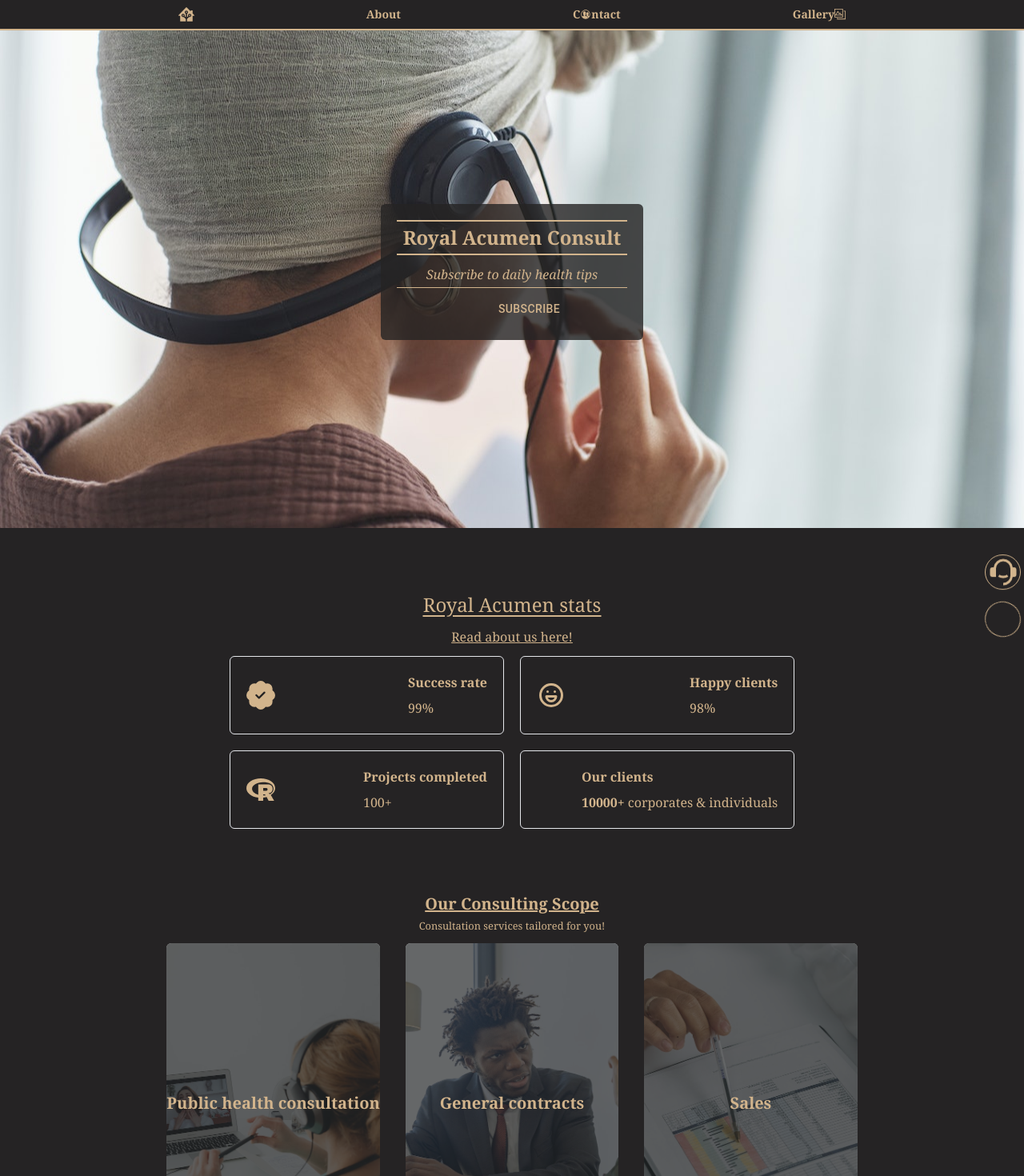
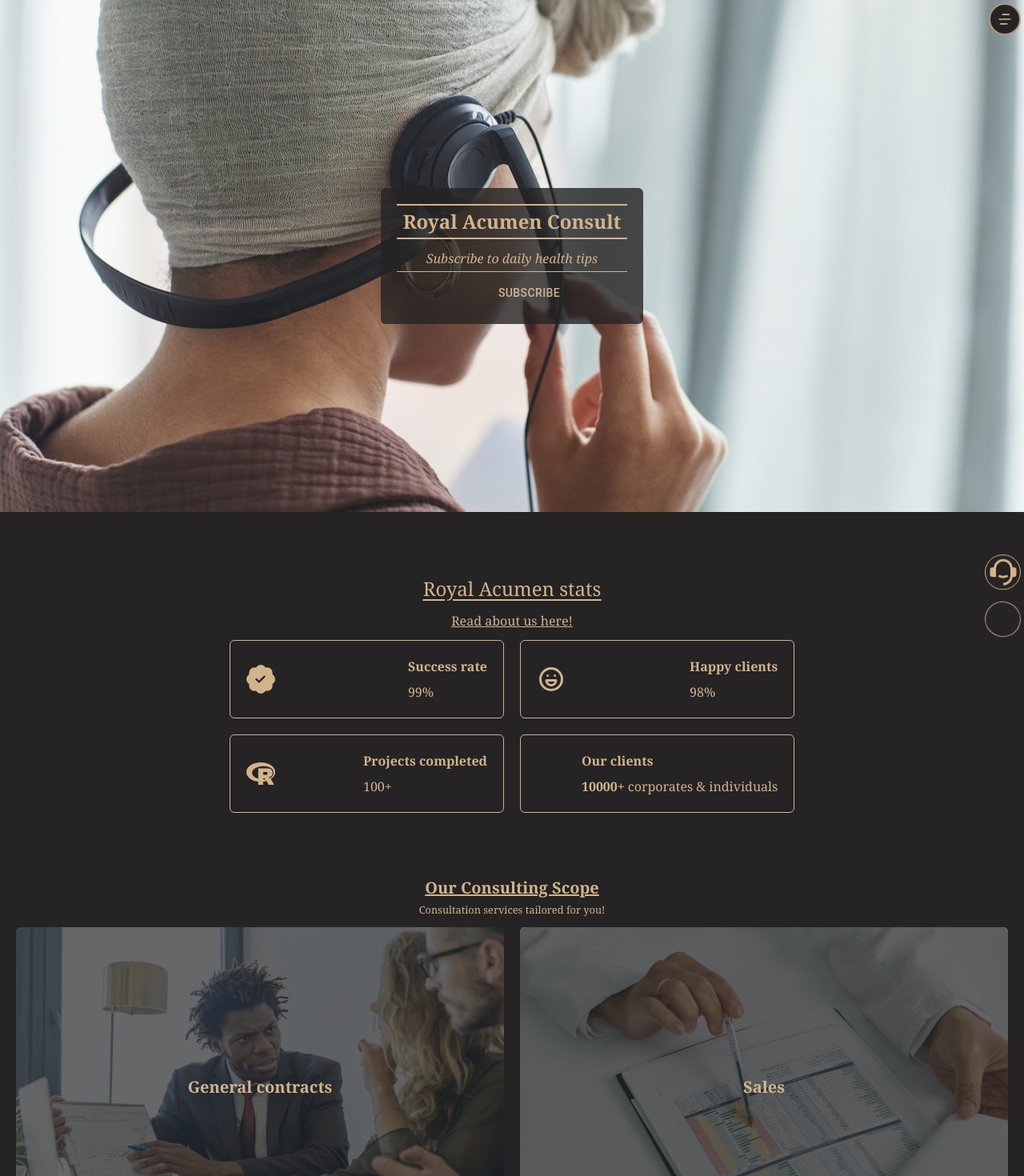
Before and after one commit to Theaceemperor/royal_acumen_consult, a Next.js app: page / in a window 1280 px wide. Shown: the top 1470 px of the page at 80% size. Built offline with nearby package versions, Linux system fonts and the light colour scheme; some icons are missing.

Commit message:
changed navbar to popup

```diff
--- a/components/NavBar.js
+++ b/components/NavBar.js
@@ -1,13 +1,9 @@
-
-import Link from "next/link";
 import React from "react";
 import * as yup from 'yup';
-import { SiHomeassistant } from 'react-icons/si';
-import { TfiGallery } from 'react-icons/tfi';
-import { IoIosContacts } from 'react-icons/io';
-import { Alert, Button } from "@mui/material";
+import { Button } from "@mui/material";
 import { useFormik } from "formik";
 import { SubscribeAlert } from "./alert";
+import PositionedMenu from "./navPopper";
 
 const validationRules = yup.object().shape({
     email:yup.string().required('Please enter your email address!'),
@@ -38,30 +34,12 @@ export default function NavigationBar() {
 
     return (
         <section>
-            <nav className="top-0 left-0 right-0 fixed z-40 bg-[#252324] text-[tan] p-2 border-b-2 border-[tan]">
-                <ul className="flex flex-row font-bold items-center justify-evenly text-sm">
-                    <li><Link href={"/"}><SiHomeassistant className="text-xl"/></Link></li>
-                    <li><Link
-                    href={"/about"}
-                    >About</Link></li>
-                    <li>
-                        <Link
-                        href={"/contact"}
-                        className="flex items-center">C<IoIosContacts />ntact
-                        </Link>
-                    </li>
-                    <li>
-                        <Link
-                        href={"/gallery"}
-                        className="flex items-center">Gallery <TfiGallery />
-                        </Link>
-                    </li>
-                </ul>
-            </nav>
+                <PositionedMenu />
             <article
-                className="bg-[url('/images/13.jpg')] bg-cover bg-center px-2 sm:p-0 h-[70vh] md:h-[80vh] lg:h-[80vh] flex items-center justify-center my-5">
+                className="bg-[url('/images/13.jpg')] bg-cover bg-center px-2 sm:p-0 h-[70vh] md:h-[80vh] lg:h-[80vh] flex items-center justify-center mb-5">
 
                 <form onSubmit={handleSubmit}
+                id="subscribe"
                 className='flex flex-col items-center justify-center text-center gap-1 sm:gap-2 bg-[#252324]/80 text-[tan] p-3 sm:p-5 rounded-md'>
                     <h1 className='text-xl sm:text-2xl font-bold border-y-2 border-[tan] py-1 px-2 rounded-lg sm:rounded-[0]'>Royal Acumen Consult</h1>
                     <input
--- a/components/acumenPercent.js
+++ b/components/acumenPercent.js
@@ -9,28 +9,28 @@ export function HappyClients() {
     return (
         <>
             <section id="stats" className="flex flex-col sm:grid sm:grid-cols-2 gap-5">
-                <div className="p-5 flex items-center justify-between gap-5 border boorder-[tan] text-[tan] rounded-md">
+                <div className="p-5 flex items-center justify-between gap-5 border border-[tan] text-[tan] rounded-md">
                     <BsFillPatchCheckFill className="text-4xl text-[tan]" />
                     <aside className="flex flex-col gap-2">
                         <strong className="font-bold">Success rate</strong>
                         <p>99%</p>
                     </aside>
                 </div>
-                <div className="p-5 flex items-center justify-between gap-5 border boorder-[tan] text-[tan] rounded-md">
+                <div className="p-5 flex items-center justify-between gap-5 border border-[tan] text-[tan] rounded-md">
                     <TbMoodHappy className="text-4xl text-[tan]" />
                     <aside className="flex flex-col gap-2">
                         <strong className="font-bold">Happy clients</strong>
                         <p>98%</p>
                     </aside>
                 </div>
-                <div className="p-5 flex items-center justify-between gap-5 border boorder-[tan] text-[tan] rounded-md">
+                <div className="p-5 flex items-center justify-between gap-5 border border-[tan] text-[tan] rounded-md">
                     <FaRProject className="text-4xl text-[tan]" />
                     <aside className="flex flex-col gap-2">
                         <strong className="font-bold">Projects completed</strong>
                         <p>100+</p>
                     </aside>
                 </div>
-                <div className="p-5 flex items-center justify-between gap-5 border boorder-[tan] text-[tan] rounded-md">
+                <div className="p-5 flex items-center justify-between gap-5 border border-[tan] text-[tan] rounded-md">
                     <FaPersonCircleCheck className="text-4xl text-[tan]" />
                     <aside className="flex flex-col gap-2">
                         <strong className="font-bold">Our clients</strong>
--- a/components/footer.js
+++ b/components/footer.js
@@ -8,8 +8,8 @@ export default function() {
     return (
         <>
             <section id="footer" className='bottom-0 left-0 right-0 p-1 my-5 mx-2 rounded-md bg-[#252324] text-[tan] border-y-2 border-[tan]'>
-                <div className='flex flex-col gap-2 items-center justify-center text-center'>
-                    <h3 className='underline decoration-[tan]'>What we do!</h3>
+                <div className='flex flex-col gap-2 items-center justify-center'>
+                    <h5 className='underline decoration-[tan] text-center'>What we do!</h5>
                     <p>We offer top-notch public health consultation, general contracts and sales. Feel free to contact us if you have questions regarding a service</p>
                     <ul className='flex flex-row justify-around items-center text-sm gap-5 sm:text-lg'>
                     <li><Link href={"/contact#footer"}>© 2023 Royal Acumen</Link></li>
--- /dev/null
+++ b/components/navPopper.js
@@ -0,0 +1,59 @@
+import React from 'react';
+import Menu from '@mui/material/Menu';
+import MenuItem from '@mui/material/MenuItem';
+import { RiMenu4Line, RiNotification2Fill } from 'react-icons/ri';
+import { SiHomeassistant } from 'react-icons/si';
+import Link from 'next/link';
+import { IoIosContacts, IoMdStats } from 'react-icons/io';
+import { TfiGallery } from 'react-icons/tfi';
+import MenuListComposition from './popper';
+
+export default function PositionedMenu() {
+  const [anchorEl, setAnchorEl] = React.useState(null);
+  const open = Boolean(anchorEl);
+  const handleClick = (event) => {
+    setAnchorEl(event.currentTarget);
+  };
+  const handleClose = () => {
+    setAnchorEl(null);
+  };
+
+  return (
+    <div className='top-0 right-0 fixed z-40 bg-[#252324] text-[tan] p-2 border-2 border-[tan]/80 m-1 rounded-full'>
+      <RiMenu4Line className='font-bold text-xl'
+        id="demo-positioned-button"
+        aria-controls={open ? 'demo-positioned-menu' : undefined}
+        aria-haspopup="true"
+        aria-expanded={open ? 'true' : undefined}
+        onClick={handleClick}
+      />
+      <Menu
+        id="demo-positioned-menu"
+        aria-labelledby="demo-positioned-button"
+        anchorEl={anchorEl}
+        open={open}
+        onClose={handleClose}
+        anchorOrigin={{
+          vertical: 'top',
+          horizontal: 'left',
+        }}
+        transformOrigin={{
+          vertical: 'top',
+          horizontal: 'left',
+        }}
+      >
+        <article
+        style={{
+            color: '#252324'
+        }}>
+        <MenuItem><Link href={"/"}><SiHomeassistant className="text-xl"/></Link></MenuItem>
+        <MenuItem><Link href={"/about#about"}>About</Link></MenuItem>
+        <MenuItem><MenuListComposition /></MenuItem>
+        <MenuItem><Link href={"/#stats"} className="flex items-center">Acumen <IoMdStats /></Link></MenuItem>
+        <MenuItem><Link href={"/contact#contact-us"} className="flex items-center">C<IoIosContacts />ntact</Link></MenuItem>
+        <MenuItem><Link href={"#subscribe"} className="flex items-center gap-1">Subscribe <RiNotification2Fill /></Link></MenuItem>
+        </article>
+      </Menu>
+    </div>
+  );
+}
--- /dev/null
+++ b/components/popper.js
@@ -0,0 +1,53 @@
+import React from 'react';
+import Menu from '@mui/material/Menu';
+import Link from 'next/link';
+import { FaServicestack } from 'react-icons/fa6';
+
+export default function PositionedMenu() {
+  const [anchorEl, setAnchorEl] = React.useState(null);
+  const open = Boolean(anchorEl);
+  const handleClick = (event) => {
+    setAnchorEl(event.currentTarget);
+  };
+  const handleClose = () => {
+    setAnchorEl(null);
+  };
+
+  return (
+    <div className='z-50'>
+      <button className='flex gap-1 items-center'
+        id="demo-positioned-button"
+        aria-controls={open ? 'demo-positioned-menu' : undefined}
+        aria-haspopup="true"
+        aria-expanded={open ? 'true' : undefined}
+        onClick={handleClick}
+      >Services <FaServicestack /></button>
+      <Menu
+        id="demo-positioned-menu"
+        aria-labelledby="demo-positioned-button"
+        anchorEl={anchorEl}
+        open={open}
+        onClose={handleClose}
+        anchorOrigin={{
+          vertical: 'top',
+          horizontal: 'left',
+        }}
+        transformOrigin={{
+          vertical: 'top',
+          horizontal: 'left',
+        }}
+      >
+        <blockquote
+        style={{
+            color: '#252324', paddingLeft: '3px', paddingRight: '3px'
+        }}>
+        <ul className='p-2 flex flex-col gap-2'>
+          <li className='hover:bg-[rgb(37,35,36)] hover:text-[tan] hover:underline hover:p-1 rounded-md'><Link href={"#service"}>General contracts</Link></li>
+          <li className='hover:bg-[#252324] hover:text-[tan] hover:underline hover:p-1 rounded-md'><Link href={"#service"}>Sales</Link></li>
+          <li className='hover:bg-[#252324] hover:text-[tan] hover:underline hover:p-1 rounded-md'><Link href={"#cta"} className="flex items-center">Book here</Link></li>
+        </ul>
+        </blockquote>
+      </Menu>
+    </div>
+  );
+}
--- a/components/servicerow.js
+++ b/components/servicerow.js
@@ -3,7 +3,7 @@ import Link from "next/link";
 export default function ServiceRow({link,text,imageClass}) {
 
     return (
-      <section className='h-[40vh] lg:h-[50vh] hover:border border-[tan] w-full hover:shadow-sm shadow-[tan] rounded-md'>
+      <section className='h-[40vh] lg:h-[50vh] hover:border border-[tan] w-[100%] hover:shadow-sm shadow-[tan] rounded-md'>
         <div className={`rounded-md ${imageClass}`}>
           <div className=' h-full bg-[#26282A]/70 flex justify-center items-center text-center text-[tan] rounded-md font-bold text-lg'>
             <h3 className="text-xl hover:underline">
--- a/components/services.js
+++ b/components/services.js
@@ -5,9 +5,8 @@ import Link from "next/link";
 
 export default function Services() {
     const [ services,setServices ] = React.useState([
-        { id: 1, link: "#", text: "Public health consultation", imageName: "bg-[url('/images/8.jpg')] bg-cover bg-center h-full" },
-        { id: 2, link: "#", text: "General contracts", imageName: "bg-[url('/images/3.jpg')] bg-cover bg-center h-full" },
-        { id: 3, link: "#", text: "Sales", imageName: "bg-[url('/images/11.jpg')] bg-cover bg-center h-full" },
+        { id: 'general-contracts', link: "#general-contracts", text: "General contracts", imageName: "bg-[url('/images/3.jpg')] bg-cover bg-center h-full" },
+        { id: 'sales', link: "#sales", text: "Sales", imageName: "bg-[url('/images/11.jpg')] bg-cover bg-center h-full" },
       ]);
 
     return (
@@ -18,7 +17,7 @@ export default function Services() {
                 </Link>
                 <small>Consultation services tailored for you!</small>
             </blockquote>
-            <div className='flex flex-col md:grid md:grid-cols-2 lg:grid lg:grid-cols-3 justify-center items-center  gap-5 sm:gap-8'>
+            <div className='flex flex-col sm:flex-row gap-5 items-center justify-center px-2 w-full sm:px-5'>
             {
                 services.map((item) => (
                 <ServiceRow key={item.id}
--- a/package.json
+++ b/package.json
@@ -14,6 +14,7 @@
     "@mui/material": "^5.14.10",
     "formik": "^2.4.5",
     "lorem-ipsum": "^2.0.8",
+    "material-ui-popup-state": "^5.0.9",
     "next": "latest",
     "react": "latest",
     "react-dom": "latest",
```
Also changed, not shown: components/alert.js (+17 -0 lines), components/writeReview.js (+65 -14 lines), 1 other file (tests, documents, lock files or other folders).
